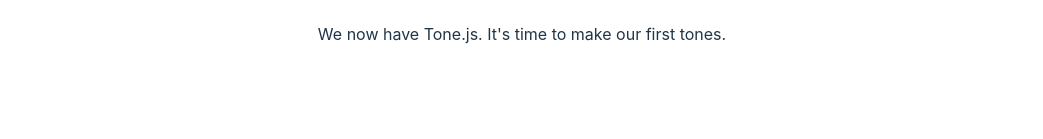
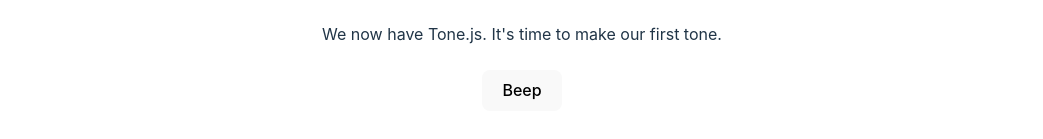
Before and after one commit to TedderGoGetter/Teddyrobzdotcom, a React (Vite) app: page / in a window 1280 px wide. Shown: the part 3117-3256 px from the top of the page, without its empty margins (118-1161 px from the left). Before the commit the page ends 3219 px from the top, so only its background shows below. Built offline with nearby package versions, Linux system fonts and the light colour scheme.

Commit message:
to form or to prop

```diff
--- a/src/Plan.jsx
+++ b/src/Plan.jsx
@@ -121,8 +121,10 @@ function Plan() {
             <br></br>
             <img src={loadingGif} className='loading-gif' alt="loading-gif" />
             <br></br><br></br>
-            We now have Tone.js. It's time to make our first tones.
+            We now have Tone.js. It's time to make our first tone.
             <br></br><br></br>
+            <button id='first-sound'>Beep</button>
+
 
 
 
```
Also changed, not shown: src/components/synth.jsx (added, +37 -0 lines).
